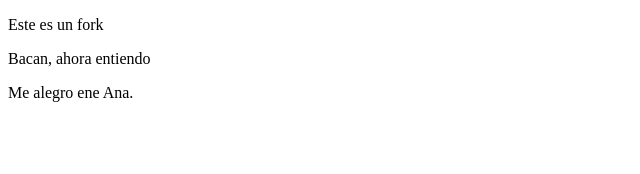
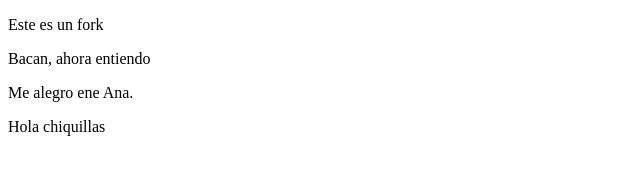
Before and after one commit to nerdale/flujo-git-fork, a plain HTML site: page index.html in a window 1280 px wide. Shown: the whole page, without its empty margins (0-640 px from the left). Drawn offline with Linux system fonts and the light colour scheme.

Commit message:
saludando a las chiquillas

```diff
--- a/index.html
+++ b/index.html
@@ -10,5 +10,9 @@
   <p>Este es un fork</p>
   <p>Bacan, ahora entiendo</p>
   <p>Me alegro ene Ana.</p>
+
+  <div>
+    <p>Hola chiquillas</p>
+  </div>
 </body>
 </html>
```
